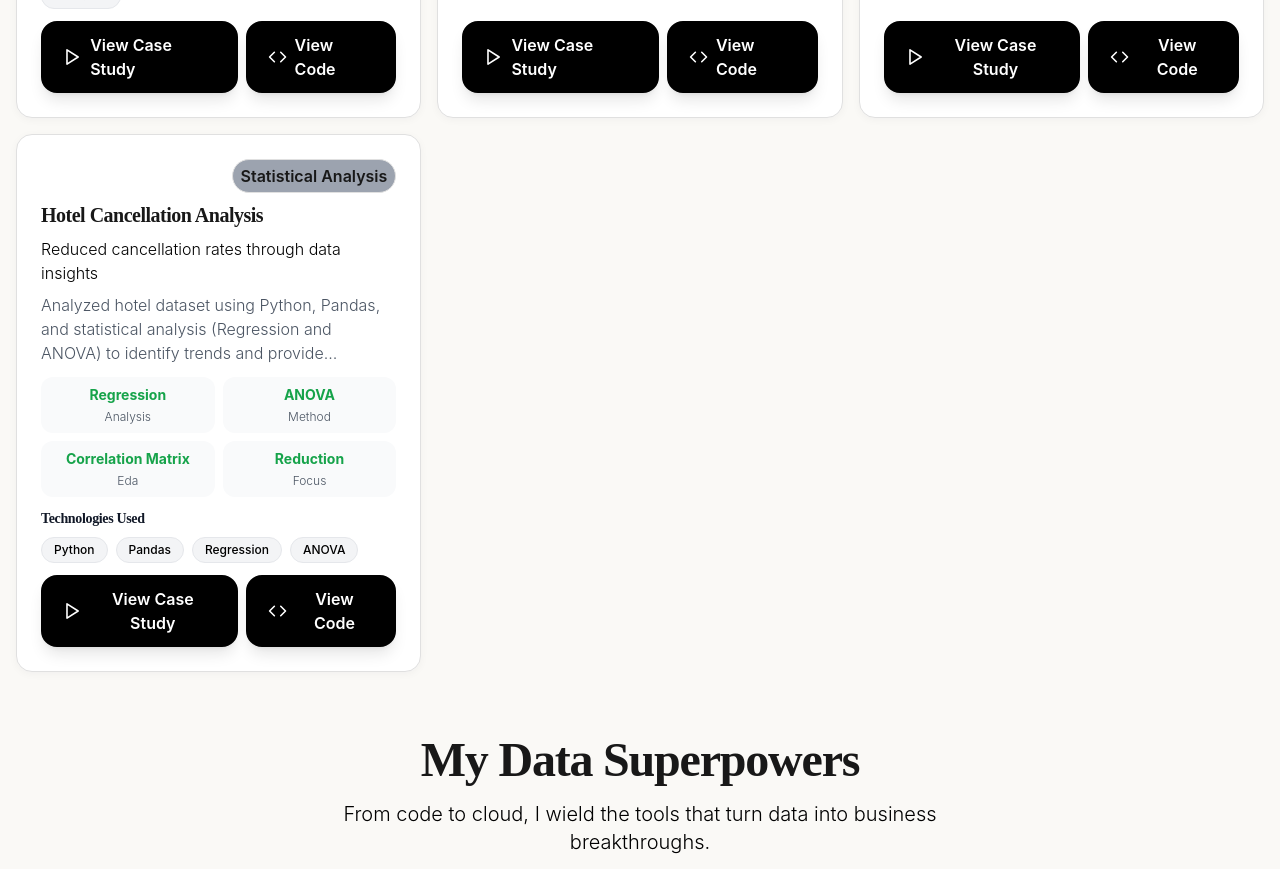
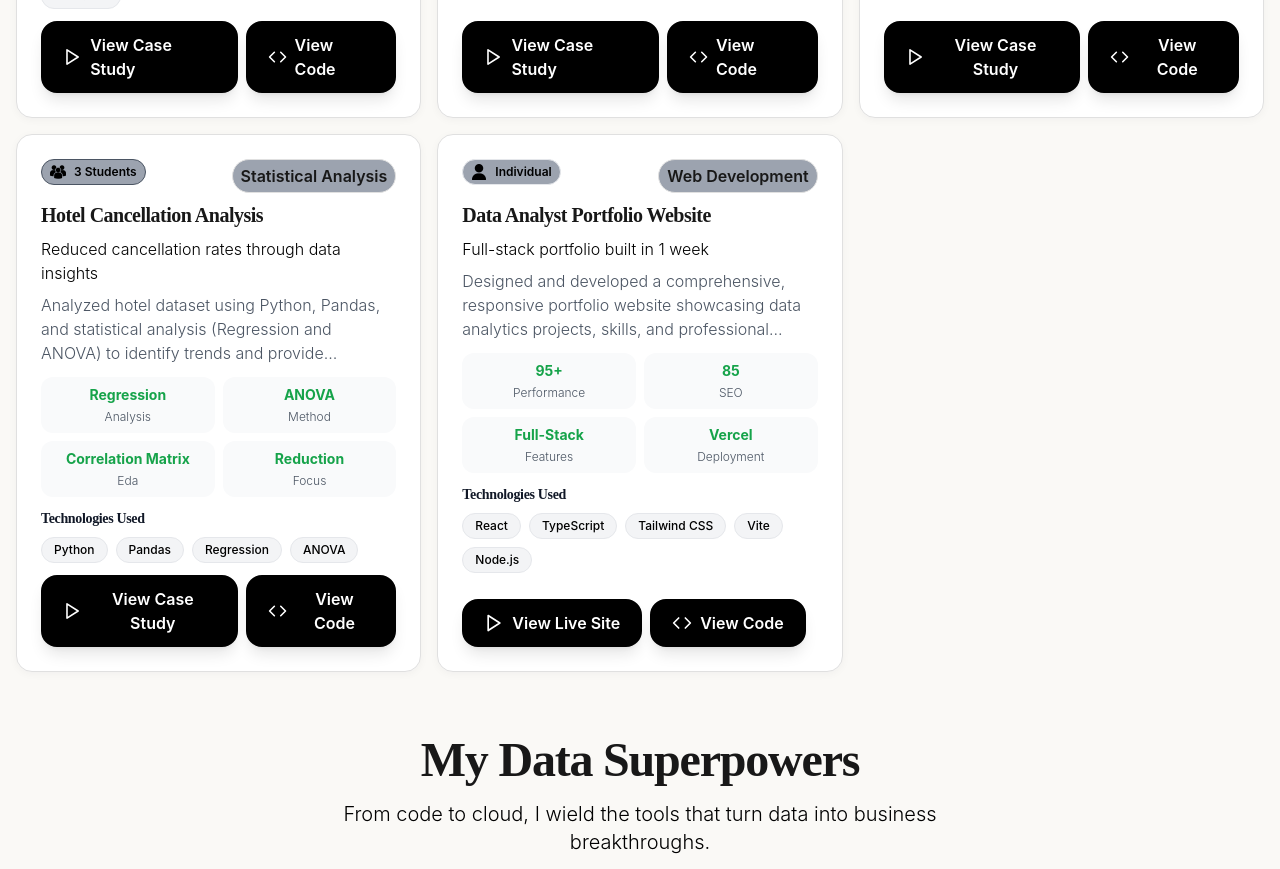
Before and after one commit to saikiransalama/portfolio, a React (Vite) app: page / in a window 1280 px wide. Shown: the part 2480-3349 px from the top of the page. Built offline with nearby package versions, Linux system fonts and the light colour scheme; a web font is replaced by a local one.

Commit message:
Update project badges, shorten portfolio description, and add new Individual/Group icons

```diff
--- a/src/components/Projects.tsx
+++ b/src/components/Projects.tsx
@@ -1,5 +1,7 @@
 import React, { useState } from 'react';
 import { ExternalLink, Github, BarChart3, TrendingUp, Users, DollarSign, Calendar, ArrowRight, Play, Eye, Code, Database, Zap } from 'lucide-react';
+import IndividualIcon from '../assests/Individual.png';
+import GroupIcon from '../assests/Group.png';
 
 const Projects = () => {
   const [activeCategory, setActiveCategory] = useState('All');
@@ -74,10 +76,27 @@ const Projects = () => {
       category: "Statistical Analysis",
       duration: "2 months",
       team: "3 students"
+    },
+    {
+      id: 5,
+      title: "Data Analyst Portfolio Website",
+      subtitle: "Full-stack portfolio built in 1 week",
+      description: "Designed and developed a comprehensive, responsive portfolio website showcasing data analytics projects, skills, and professional experience. Built with React, TypeScript, and Tailwind CSS, featuring a full-stack contact system.",
+      impact: {
+        performance: "95+",
+        SEO: "85",
+        features: "Full-Stack",
+        deployment: "Vercel"
+      },
+      tech: ["React", "TypeScript", "Tailwind CSS", "Vite", "Node.js"],
+      image: "https://images.unsplash.com/photo-1467232004584-a241de8bcf5d?w=800&h=600&fit=crop",
+      category: "Web Development",
+      duration: "1 week",
+      team: "Individual"
     }
   ];
 
-  const categories = ["All", "Research", "Machine Learning", "Data Analysis", "Statistical Analysis"];
+  const categories = ["All", "Research", "Machine Learning", "Data Analysis", "Statistical Analysis", "Web Development"];
 
   // Filter projects based on activeCategory
   const filteredProjects = activeCategory === 'All' ? projects : projects.filter(p => p.category === activeCategory);
@@ -124,7 +143,23 @@ const Projects = () => {
             style={{ minHeight: 36 }}
           >
             {/* Removed image section for minimal design */}
-            <div className="flex justify-end mb-2">
+            <div className="flex justify-between items-start mb-2">
+              <span className={`flex items-center gap-1 px-2 py-1 rounded-full text-xs font-semibold border bg-gray-400 text-black border-gray-600" ${
+                project.team === "Individual" ? '' : 'hidden'
+              }`}>
+                {project.team === "Individual" && (
+                  <img src={IndividualIcon} alt="Individual" className="w-4 h-4 mr-1" />
+                )}
+                {project.team === "Individual" ? "Individual" : null}
+              </span>
+              <span className={`flex items-center gap-1 px-2 py-1 rounded-full text-xs font-semibold border bg-gray-400 text-black border-gray-600 ${
+                project.team !== "Individual" ? '' : 'hidden'
+              }`}>
+                {project.team !== "Individual" && (
+                  <img src={GroupIcon} alt="Group" className="w-4 h-4 mr-1" />
+                )}
+                {project.team !== "Individual" ? project.team.replace(/students?/i, 'Students') : null}
+              </span>
               <span className="bg-[var(--color-card-bg)] text-[var(--color-foreground)] px-2 py-1 rounded-full text-xs md:text-base font-semibold border border-[var(--color-border)]">
                   {project.category}
                 </span>
@@ -183,6 +218,16 @@ const Projects = () => {
                   <Play className="h-5 w-5 mr-2 group-hover:translate-x-1 transition-transform text-[var(--color-button-primary-text)]" />
                   View Case Study
                 </a>
+              ) : project.title === "Data Analyst Portfolio Website" ? (
+                <a
+                  href="https://saikiransalama.com"
+                  target="_blank"
+                  rel="noopener noreferrer"
+                  className="group bg-[var(--color-button-primary-fill)] text-[var(--color-button-primary-text)] px-5 py-2.5 rounded-2xl font-semibold shadow-lg hover:shadow-xl transform hover:-translate-y-1 transition-all duration-300 flex items-center text-base min-h-[40px] border-2 border-[var(--color-button-primary-border)] hover:bg-[var(--color-button-primary-hover-fill)] hover:text-[var(--color-button-primary-hover-text)]"
+                >
+                  <Play className="h-5 w-5 mr-2 group-hover:translate-x-1 transition-transform text-[var(--color-button-primary-text)]" />
+                  View Live Site
+                </a>
               ) : (
                 <button className="group bg-[var(--color-button-primary-fill)] text-[var(--color-button-primary-text)] px-5 py-2.5 rounded-2xl font-semibold shadow-lg hover:shadow-xl transform hover:-translate-y-1 transition-all duration-300 flex items-center text-base min-h-[40px] border-2 border-[var(--color-button-primary-border)] hover:bg-[var(--color-button-primary-hover-fill)] hover:text-[var(--color-button-primary-hover-text)]">
                   <Play className="h-5 w-5 mr-2 group-hover:translate-x-1 transition-transform text-[var(--color-button-primary-text)]" />
@@ -209,6 +254,16 @@ const Projects = () => {
                   <Code className="h-5 w-5 mr-2 group-hover:translate-x-1 transition-transform text-[var(--color-button-primary-text)]" />
                   View Code
                 </a>
+              ) : project.title === "Data Analyst Portfolio Website" ? (
+                <a
+                  href="https://github.com/saikiransalama/portfolio"
+                  target="_blank"
+                  rel="noopener noreferrer"
+                  className="group bg-[var(--color-button-primary-fill)] text-[var(--color-button-primary-text)] px-5 py-2.5 rounded-2xl font-semibold shadow-lg hover:shadow-xl transform hover:-translate-y-1 transition-all duration-300 flex items-center text-base min-h-[40px] border-2 border-[var(--color-button-primary-border)] hover:bg-[var(--color-button-primary-hover-fill)] hover:text-[var(--color-button-primary-hover-text)]"
+                >
+                  <Code className="h-5 w-5 mr-2 group-hover:translate-x-1 transition-transform text-[var(--color-button-primary-text)]" />
+                  View Code
+                </a>
               ) : (
                 <button className="group bg-[var(--color-button-primary-fill)] text-[var(--color-button-primary-text)] px-5 py-2.5 rounded-2xl font-semibold shadow-lg hover:shadow-xl transform hover:-translate-y-1 transition-all duration-300 flex items-center text-base min-h-[40px] border-2 border-[var(--color-button-primary-border)] hover:bg-[var(--color-button-primary-hover-fill)] hover:text-[var(--color-button-primary-hover-text)]">
                   <Code className="h-5 w-5 mr-2 group-hover:translate-x-1 transition-transform text-[var(--color-button-primary-text)]" />
```
Also changed, not shown: src/assests/Group.png (added), src/assests/Individual.png (added).
